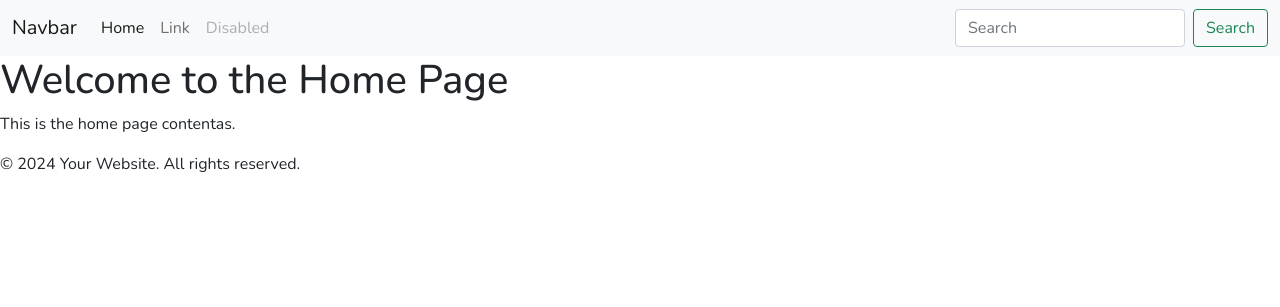
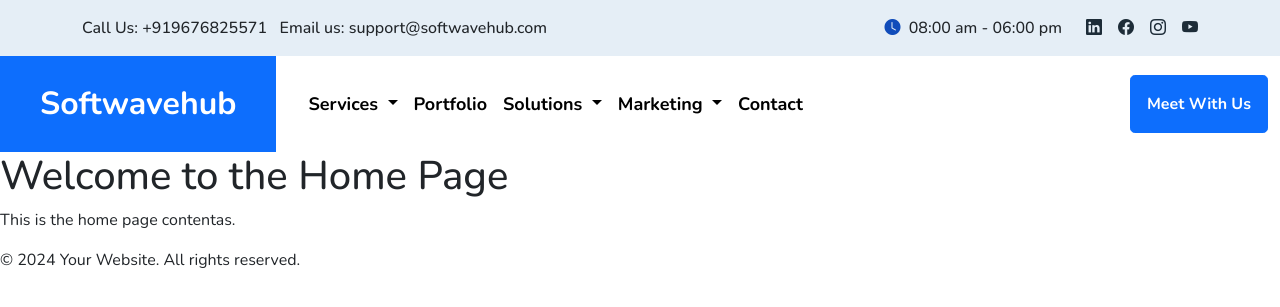
Before and after one commit to aquibj-jawed/softwave_2.0, a PHP site: page /pages/index.php in a window 1280 px wide. Shown: the top 307 px of the page. Run offline with PHP 8.4, Linux system fonts and the light colour scheme.

Commit message:
Header Added

```diff
--- a/assets/css/style.css
+++ b/assets/css/style.css
@@ -1,5 +1,6 @@
 @import url("https://fonts.googleapis.com/css2?family=Nunito:ital,wght@0,200..1000;1,200..1000&display=swap");
 @import url("https://cdn.jsdelivr.net/npm/bootstrap@5.0.2/dist/css/bootstrap.min.css");
+@import url("https://cdn.jsdelivr.net/npm/bootstrap-icons@1.11.3/font/bootstrap-icons.min.css");
 @import url("https://fonts.googleapis.com/css2?family=Poppins:wght@300;400;500;600;700;800&display=swap");
 :root {
   font-size: 16px;
@@ -10,12 +11,30 @@ body {
   margin: 0;
   padding: 0;
   font-family: "Nunito", sans-serif;
-  font-optical-sizing: auto;
-  font-style: normal;
 }
 
 a {
   text-decoration: none !important;
+  color: unset;
+}
+a:hover {
+  color: #104cba;
+}
+
+.fw-500 {
+  font-weight: 500;
+}
+
+.fw-600 {
+  font-weight: 600;
+}
+
+.fw-700 {
+  font-weight: 700;
+}
+
+.fw-800 {
+  font-weight: 800;
 }
 
 .fs-7 {
@@ -24,4 +43,26 @@ a {
 
 .fs-8 {
   font-size: 12px;
+}
+
+.bg-primary {
+  background: #104cba;
+}
+
+.bg-gray-lite {
+  background: #e5eef6;
+}
+
+.text-primary {
+  color: #104cba !important;
+}
+
+.text-primary-lite {
+  color: #1d2c38;
+}
+
+.nav-link {
+  font-size: 1.125rem !important;
+  font-weight: 700 !important;
+  color: black !important;
 }/*# sourceMappingURL=style.css.map */
--- a/assets/css/style.scss
+++ b/assets/css/style.scss
@@ -1,8 +1,7 @@
 @import url("https://fonts.googleapis.com/css2?family=Nunito:ital,wght@0,200..1000;1,200..1000&display=swap");
 
 @import url("https://cdn.jsdelivr.net/npm/bootstrap@5.0.2/dist/css/bootstrap.min.css");
-
-
+@import url("https://cdn.jsdelivr.net/npm/bootstrap-icons@1.11.3/font/bootstrap-icons.min.css");
 @import url("https://fonts.googleapis.com/css2?family=Poppins:wght@300;400;500;600;700;800&display=swap");
 
 :root {
@@ -13,8 +12,6 @@ body {
   margin: 0;
   padding: 0;
   font-family: "Nunito", sans-serif;
-  font-optical-sizing: auto;
-  font-style: normal;
 }
 
 // Variables
@@ -22,9 +19,26 @@ $primary-color: #104cba;
 $primary-lite: #1d2c38;
 $dark-001: #454545;
 $gray: #e7edf8;
-
+$gray-lite: #e5eef6;
 a {
   text-decoration: none !important;
+  color: unset;
+  &:hover {
+    color: $primary-color;
+  }
+}
+
+.fw-500 {
+  font-weight: 500;
+}
+.fw-600 {
+  font-weight: 600;
+}
+.fw-700 {
+  font-weight: 700;
+}
+.fw-800 {
+  font-weight: 800;
 }
 
 .fs-7 {
@@ -33,3 +47,23 @@ a {
 .fs-8 {
   font-size: 12px;
 }
+
+.header-top {
+  // background-color: red !important;
+}
+.bg-primary{background: $primary-color;}
+.bg-gray-lite {
+  background: $gray-lite;
+}
+
+.text-primary{color: $primary-color !important;}
+.text-primary-lite{color: $primary-lite;}
+
+
+.nav{
+  &-link{
+    font-size: 1.125rem !important;
+    font-weight: 700 !important;
+    color: black !important;
+  }
+}
--- a/includes/header.php
+++ b/includes/header.php
@@ -1,7 +1,30 @@
+
     <header>
-    <nav class="navbar navbar-expand-lg navbar-light bg-light">
-        <div class="container-fluid">
-            <a class="navbar-brand" href="#">Navbar</a>
+
+        <div class="bg-gray-lite header-top py-3">
+            <div class="container">
+                <div class="d-flex justify-content-between align-items-center">
+                    <div>
+                        <p class="mb-0 fs-6 text-dark fw-500">Call Us: <span><a href="">+919676825571</a></span> &nbsp; Email us: <span><a href="">support@softwavehub.com</a></span></p>
+                    </div>
+                    <div class="d-flex justify-content-end align-items-center gap-4">
+                        <p class="mb-0 fs-6 text-dark fw-500"><i class="bi bi-clock-fill text-primary"></i> &nbsp;08:00 am - 06:00 pm</p>
+                        <div class="mb-0 fs-6 text-dark fw-500 d-flex justify-content-center align-items-center gap-3">
+                            <a href="#"><i class="text-primary-lite bi bi-linkedin"></i></a>
+                            <a href="#"><i class="text-primary-lite bi bi-facebook"></i></a>
+                            <a href="#"><i class="text-primary-lite bi bi-instagram"></i></a>
+                            <a href="#"><i class="text-primary-lite bi bi-youtube"></i></a>
+                        </div>
+                    </div>
+                </div>
+            </div>
+        </div>
+
+        <nav class="navbar navbar-expand-lg navbar-light bg-white py-0">
+            <div class="container-fluid ps-0">
+                <div class="bg-primary p-4">
+                    <a class="navbar-brand text-white fs-2 fw-700 mx-3" href="#">Softwavehub</a>
+                </div>
 
                 <!-- Mobile Button -->
                 <button class="navbar-toggler" type="button" data-bs-toggle="collapse" data-bs-target="#navbarSupportedContent" aria-controls="navbarSupportedContent" aria-expanded="false" aria-label="Toggle navigation">
@@ -9,23 +32,51 @@
                 </button>
 
                 <div class="collapse navbar-collapse" id="navbarSupportedContent">
-            <ul class="navbar-nav me-auto mb-2 mb-lg-0">
-                <li class="nav-item">
-                    <a class="nav-link active" aria-current="page" href="#">Home</a>
-                </li>
-                <li class="nav-item">
-                    <a class="nav-link" href="#">Link</a>
+                    <ul class="navbar-nav me-auto mb-2 mb-lg-0 ms-4">
+
+                        <li class="nav-item dropdown">
+                            <a class="nav-link dropdown-toggle" href="#" id="navbarDarkDropdownMenuLink" role="button" data-bs-toggle="dropdown" aria-expanded="false">
+                                Services
+                            </a>
+                            <ul class="dropdown-menu dropdown-menu-dark" aria-labelledby="navbarDarkDropdownMenuLink">
+                                <li><a class="dropdown-item" href="#">Service 1</a></li>
+                                <li><a class="dropdown-item" href="#">Service 2</a></li>
+                            </ul>
                         </li>
 
+
+                        <li class="nav-item">
+                            <a class="nav-link active" href="#">Portfolio</a>
                         </li>
+
+                        <li class="nav-item dropdown">
+                            <a class="nav-link dropdown-toggle" href="#" id="navbarDarkDropdownMenuLink" role="button" data-bs-toggle="dropdown" aria-expanded="false">
+                                Solutions
+                            </a>
+                            <ul class="dropdown-menu dropdown-menu-dark" aria-labelledby="navbarDarkDropdownMenuLink">
+                                <li><a class="dropdown-item" href="#">Solution 1</a></li>
+                                <li><a class="dropdown-item" href="#">Solution 2</a></li>
+                            </ul>
+                        </li>
+
+
+                        <li class="nav-item dropdown">
+                            <a class="nav-link dropdown-toggle" href="#" id="navbarDarkDropdownMenuLink" role="button" data-bs-toggle="dropdown" aria-expanded="false">
+                                Marketing
+                            </a>
+                            <ul class="dropdown-menu dropdown-menu-dark" aria-labelledby="navbarDarkDropdownMenuLink">
+                                <li><a class="dropdown-item" href="#">Marketing 1</a></li>
+                                <li><a class="dropdown-item" href="#">Marketing 2</a></li>
+                            </ul>
+                        </li>
+
                         <li class="nav-item">
-                <a class="nav-link disabled" href="#" tabindex="-1" aria-disabled="true">Disabled</a>
+                            <a class="nav-link" href="contact.php">Contact</a>
                         </li>
+
                     </ul>
-            <form class="d-flex">
-                <input class="form-control me-2" type="search" placeholder="Search" aria-label="Search">
-                <button class="btn btn-outline-success" type="submit">Search</button>
-            </form>
+
+                    <a href="" class="btn btn-primary btn-lg fw-700 fs-6 py-3">Meet With Us</a>
                 </div>
             </div>
         </nav>
```
Also changed, not shown: 1 other file. Lines whose indentation alone changed are shown as unchanged.
